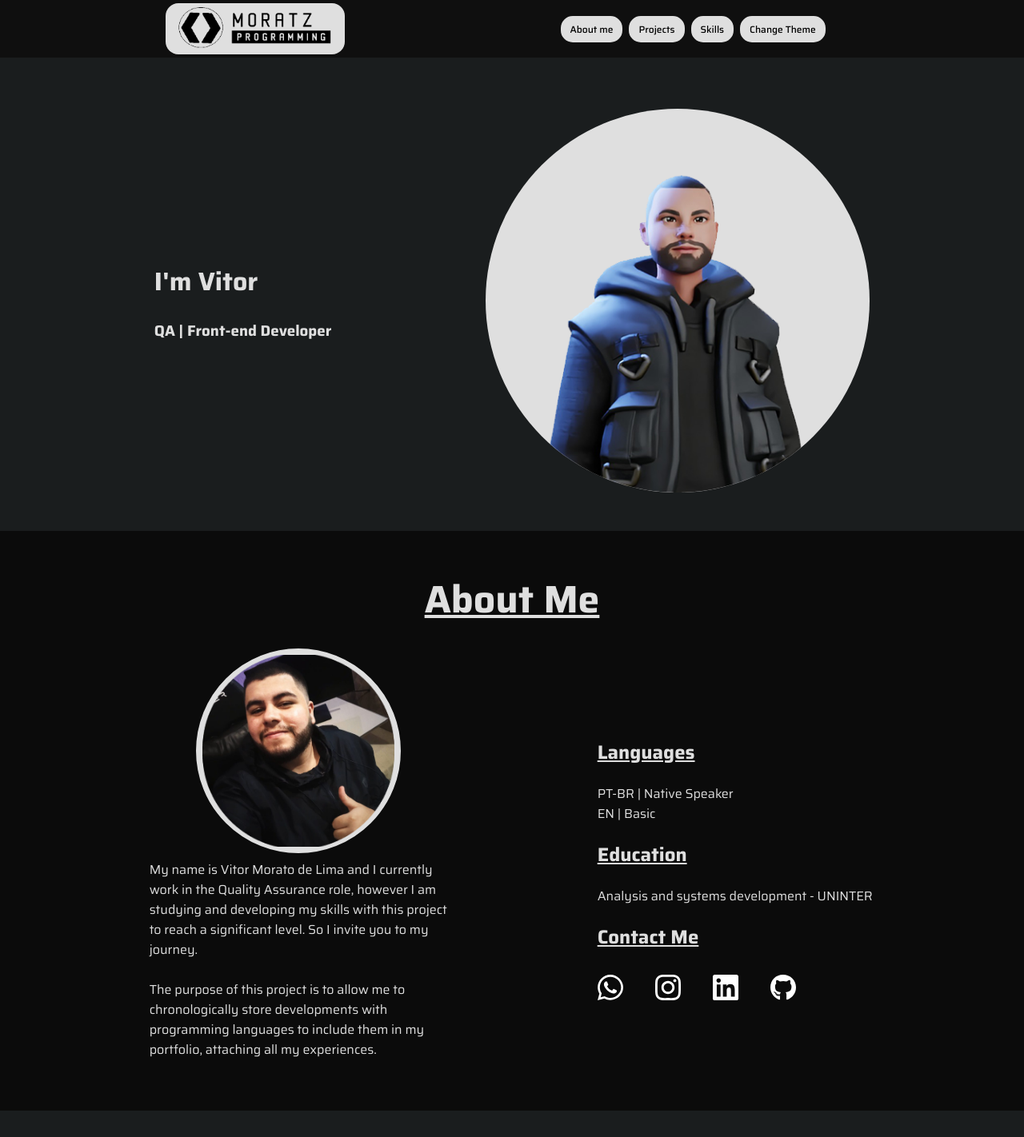
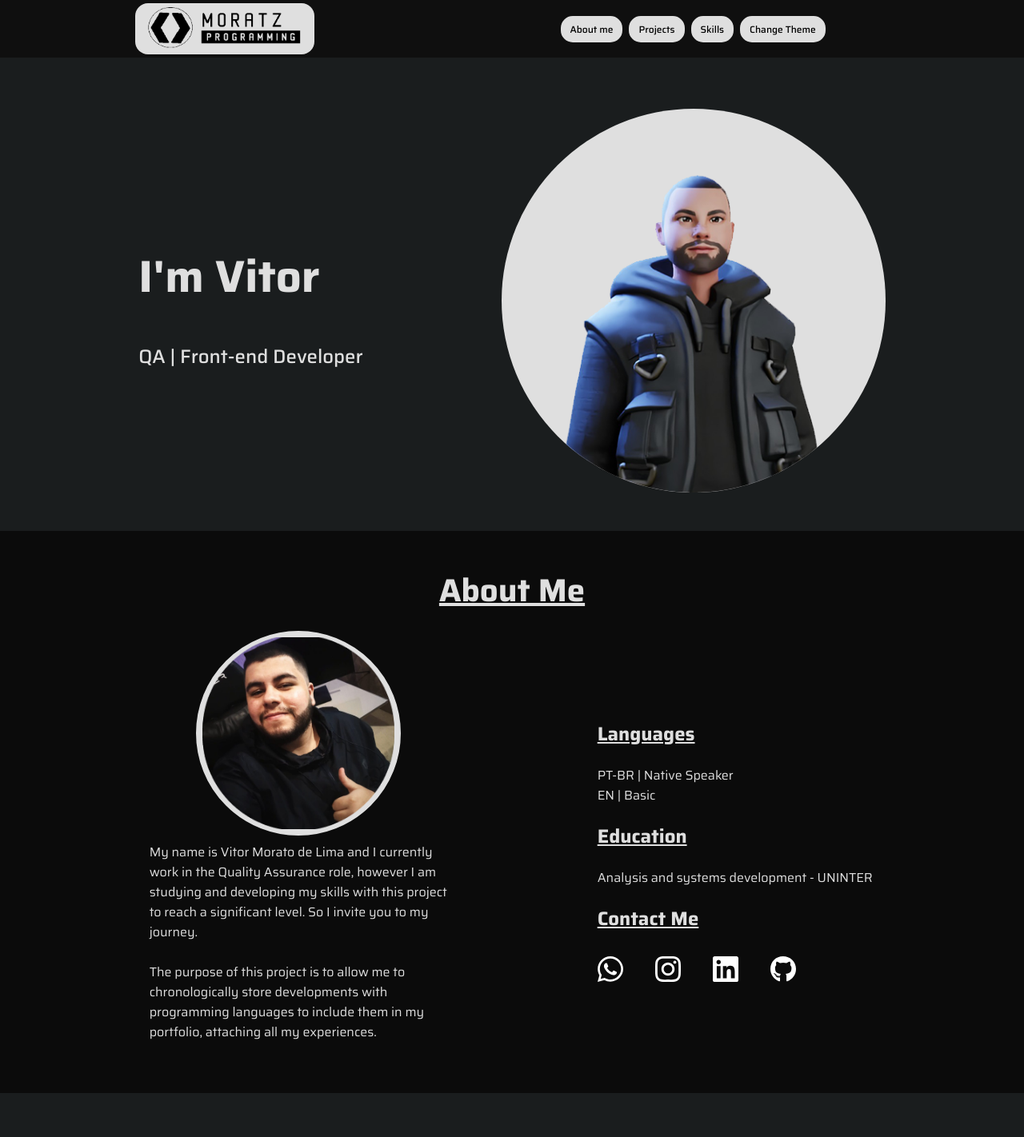
Before and after one commit to vitor-moratz/my-portfolio, a Next.js app: page / in a window 1280 px wide. Shown: the top 1422 px of the page at 80% size. Built offline with nearby package versions, Linux system fonts and the light colour scheme.

Commit message:
atualization

```diff
--- a/src/pages/index.js
+++ b/src/pages/index.js
@@ -21,7 +21,7 @@ export default function Home({ aboutMeRef, projectsRef, skillsRef }) {
   return (
     <>
       <Head>
-        <title>Mortaz Porfolio</title>
+        <title>Moratz Portfolio</title>
         <meta name='description' content='Generated by create next app' />
         <meta name='viewport' content='width=device-width, initial-scale=1' />
         <link rel='icon' href='/favFontAwesomeIconicon.ico' />
@@ -29,8 +29,8 @@ export default function Home({ aboutMeRef, projectsRef, skillsRef }) {
 
       <div className={styles['apresentation-container']} ref={aboutMeRef}>
         <div className={styles['apresentation-text']}>
-          <h1 id='home'>{"I'm Vitor"}</h1>
-          <h3>QA | Front-end Developer</h3>
+          <h1 id='home' className={styles['hometitulo1']}>I'm Vitor</h1>
+          <h3 className={styles['hometitulo2']}>QA | Front-end Developer</h3>
         </div>
         <div className={styles['apresentation-image']}>
           <Image src='/moratz.png' alt='Meu avatar' fill />
--- a/src/styles/Header.module.css
+++ b/src/styles/Header.module.css
@@ -16,7 +16,7 @@
 
 .header-logo {
     position: relative;
-    right: 3%;
+    right: 6%;
 }
 
 .header-logo img {
--- a/src/styles/Home.module.css
+++ b/src/styles/Home.module.css
@@ -30,7 +30,24 @@
 }
 
 .about-container h1{
-  font-size: 3rem;
+  font-size: 2.5rem;
+}
+
+.projects-container h1{
+  font-size: 2.5rem;
+}
+
+.skills-container h1{
+  font-size: 2.5rem;
+}
+
+.hometitulo1 {
+  font-size: 3.5rem;
+}
+
+.hometitulo2 {
+  font-size: 1.5rem;
+  font-weight: 500;
 }
 
 .about-details-container {
```
